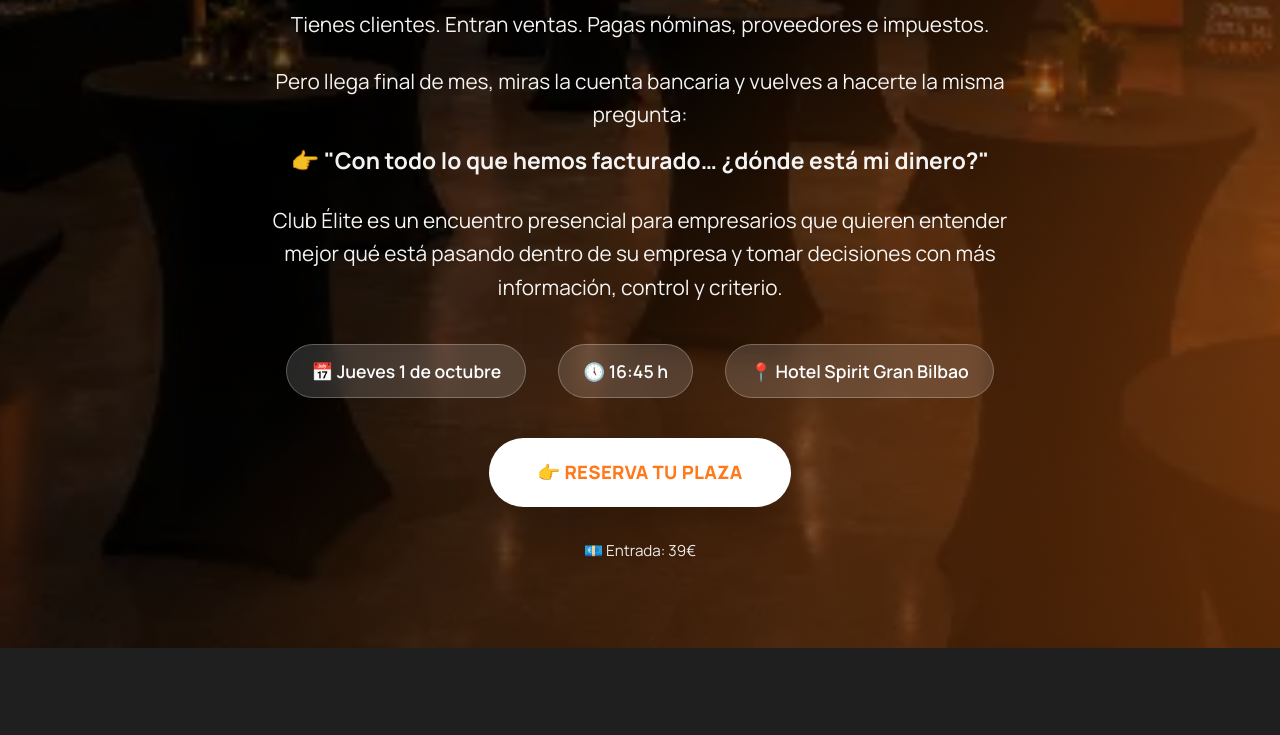
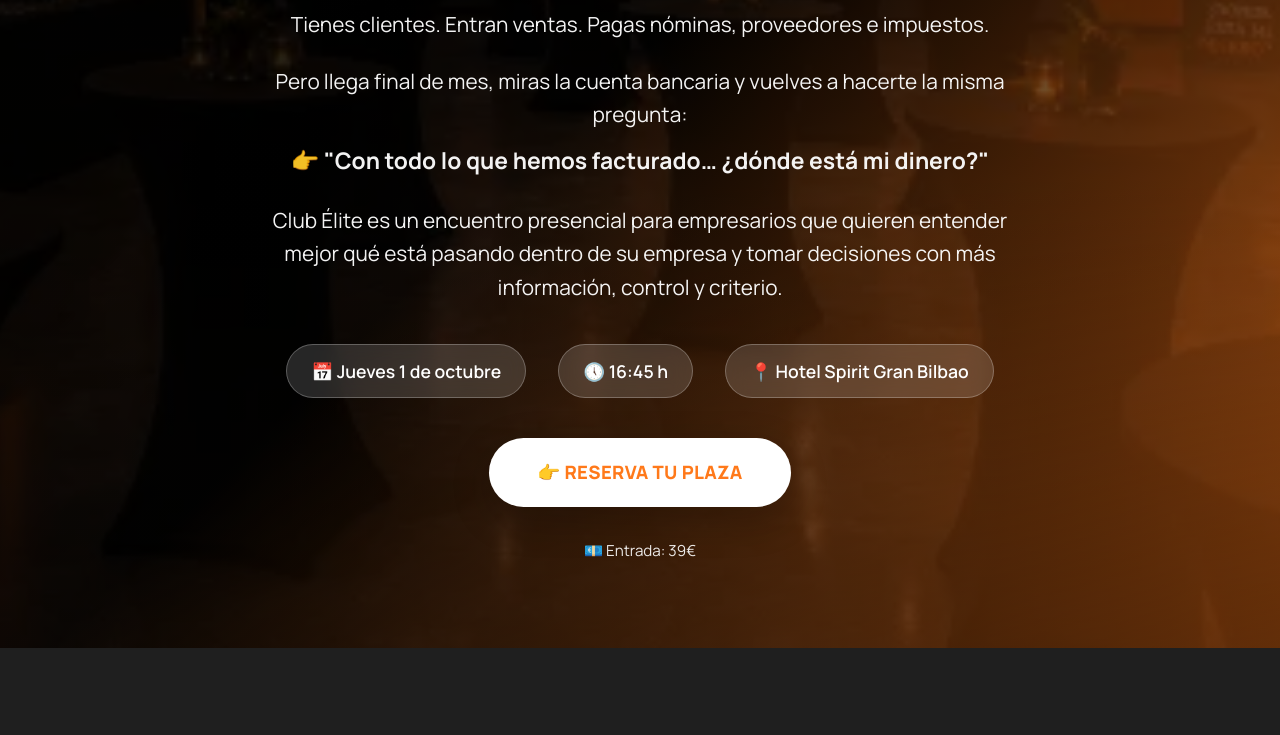
Before and after one commit to LOSMARTESNOHAYLUNA/BILBOINFORM, a website: page octubre/index.html in a window 1280 px wide. Shown: the part 538-1273 px from the top of the page. Drawn offline with nearby package versions, Linux system fonts and the light colour scheme; a web font is replaced by a local one.

Commit message:
Update index.html

```diff
--- a/octubre/index.html
+++ b/octubre/index.html
@@ -74,7 +74,7 @@
     /* ============ HERO ============ */
     .hero {
       background:
-        linear-gradient(135deg, rgba(0,0,0,0.75) 0%, rgba(0,0,0,0.55) 50%, rgba(217,101,19,0.65) 100%),
+        linear-gradient(135deg, rgba(0,0,0,0.92) 0%, rgba(0,0,0,0.82) 50%, rgba(217,101,19,0.75) 100%),
         url('/fotos/Coktail%20Club%20Elite.webp') center center / cover no-repeat;
       color: var(--blanco);
       padding: 100px 24px 80px;
```
